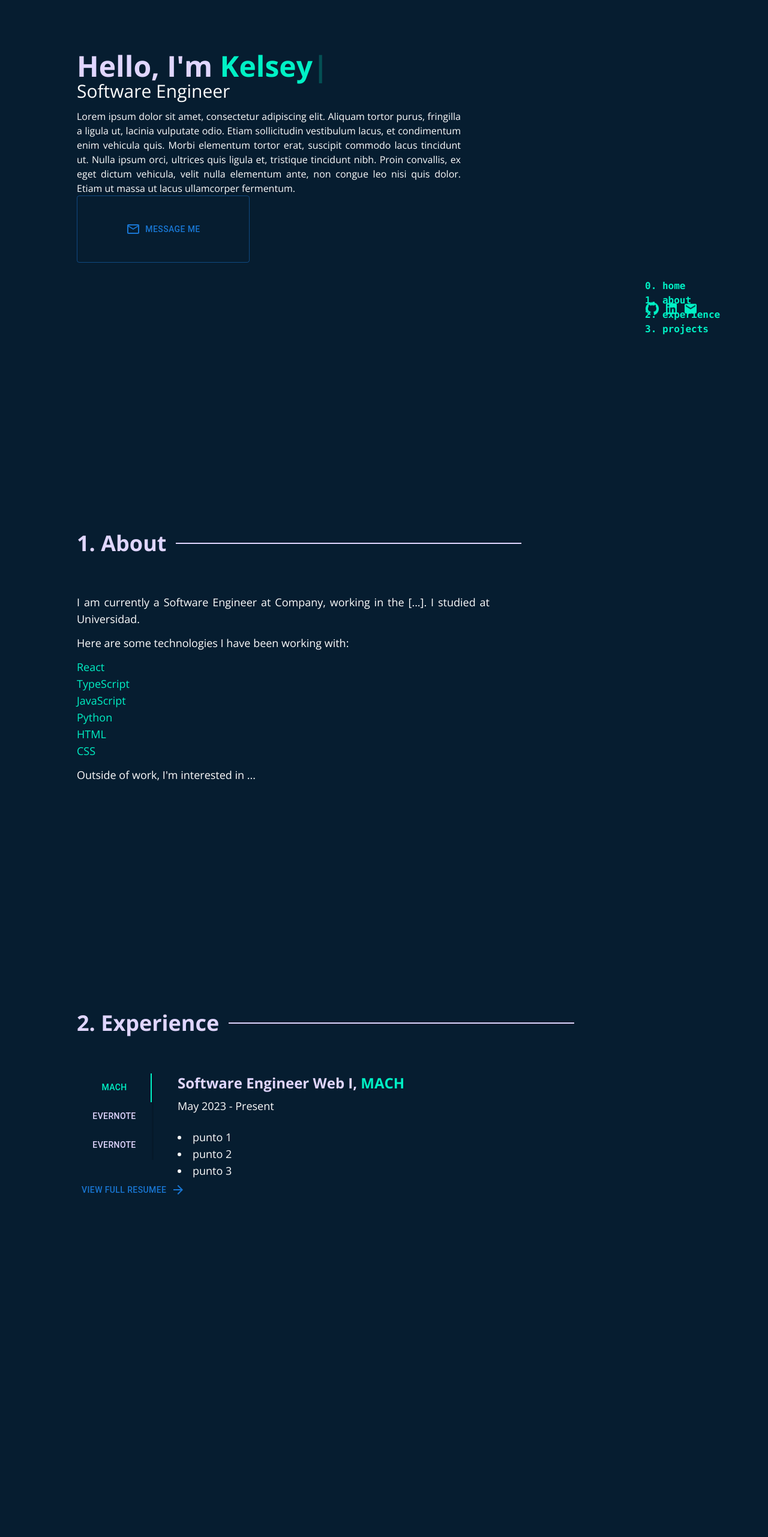
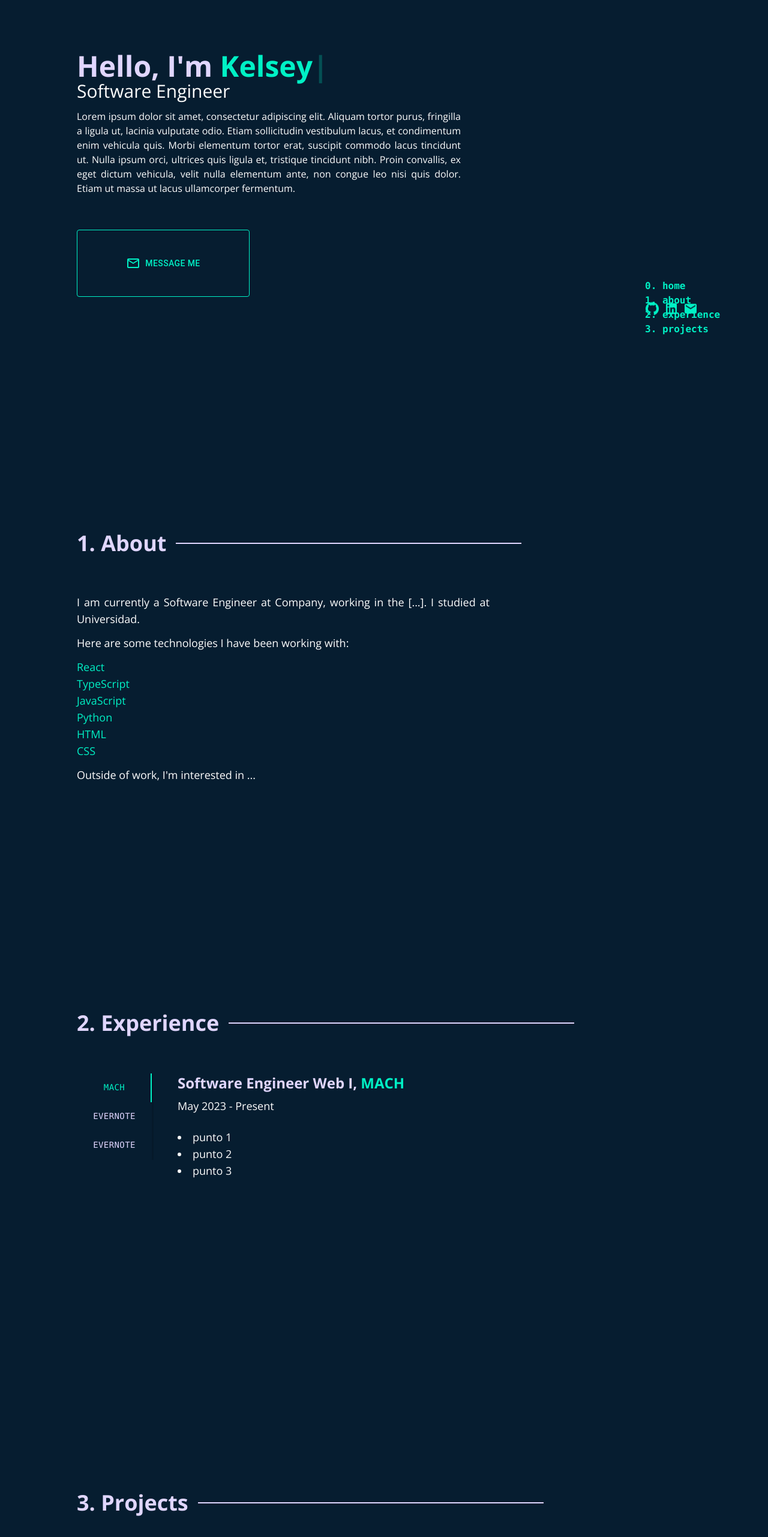
Before and after one commit to kelseyfranken/hello-kelsey, a Next.js app: page / in a window 1280 px wide. Shown: the part 234-2797 px from the top of the page at 60% size. Before the commit the page ends 2613 px from the top, so only its background shows below. Built offline with nearby package versions, Linux system fonts and the light colour scheme.

Commit message:
:sparkles: add project section

```diff
--- a/src/app/page.jsx
+++ b/src/app/page.jsx
@@ -2,27 +2,32 @@
 import About from "@/components/About";
 import Experience from "@/components/Experience";
 import Landing from "@/components/Landing";
+import Projects from "@/components/Projects";
 import Slide from "react-reveal/Slide";
 
 export default function Home() {
   return (
-    <div className="sm:pl-[10%]">
+    <>
       <Slide bottom>
-        <section className="h-screen">
+        <section className="h-screen sm:pl-[10%]">
           <Landing />
         </section>
       </Slide>
       <Slide bottom delay={500}>
-        <section className="h-screen" id="about">
+        <section className="h-screen sm:pl-[10%]" id="about">
           <About />
         </section>
       </Slide>
-
       <Slide bottom delay={500}>
-        <section className="h-screen" id="experience">
+        <section className="h-screen sm:pl-[10%]" id="experience">
           <Experience />
         </section>
       </Slide>
-    </div>
+      <Slide bottom delay={500}>
+        <section className="h-screen" id="projects">
+          <Projects />
+        </section>
+      </Slide>
+    </>
   );
 }
--- a/src/components/Experience.jsx
+++ b/src/components/Experience.jsx
@@ -4,14 +4,17 @@ import Button from "@mui/material/Button";
 import ArrowForwardIcon from "@mui/icons-material/ArrowForward";
 
 export default function Experience() {
+  const showCVButton = false; // TODO: Set to true and add link to CV
   return (
     <div className="pt-28 sm:pt-80 flex flex-col">
       <SectionTitle name={"Experience"} number={"2"} />
       <JobsTabs />
-      <Button className="text-aqua w-fit hover:bg-aqua hover:text-darkNavy mt-12 ml-[15%] gap-2">
-        View Full Resumee
-        <ArrowForwardIcon />
-      </Button>
+      {showCVButton && (
+        <Button className="text-aqua w-fit hover:bg-aqua hover:text-darkNavy mt-12 ml-[15%] gap-2">
+          View Full Resumee
+          <ArrowForwardIcon />
+        </Button>
+      )}
     </div>
   );
 }
--- a/src/components/JobsTabs.jsx
+++ b/src/components/JobsTabs.jsx
@@ -69,7 +69,7 @@ export default function JobsTabs() {
         className="w-32 text-lylla max-sm:w-auto max-sm:border-0 sm:h-fit sm:max-h-48"
         textColor="lylla"
         variant="scrollable"
-        scrollButtons="false"
+        scrollButtons={false}
       >
         {jobsList.map((job, idx) => (
           <Tab
--- /dev/null
+++ b/src/components/MediaCard.jsx
@@ -0,0 +1,40 @@
+import * as React from "react";
+import Card from "@mui/material/Card";
+import CardActions from "@mui/material/CardActions";
+import CardContent from "@mui/material/CardContent";
+import CardMedia from "@mui/material/CardMedia";
+import Button from "@mui/material/Button";
+
+export default function MediaCard({ img, title, description, languages }) {
+  const actions = [
+    { title: "Github", url: "#" },
+    { title: "Live", url: "#" },
+  ];
+
+  const languageList = languages.join(", ");
+
+  return (
+    <Card
+      sx={{ width: 345 }}
+      className="bg-navy hover:bg-lightNavy hover:shadow-lg hover:shadow-gray-900 hover:cursor-pointer"
+    >
+      <CardMedia sx={{ height: 140 }} image={img} title={title} />
+      <CardContent>
+        <h5 className="text-lylla font-bold text-xl">{title}</h5>
+        <div className="text-snow">{description}</div>
+        <span className="text-snow mt-2 text-xs">{languageList}</span>
+      </CardContent>
+      <CardActions>
+        {actions.map((action, index) => (
+          <Button
+            size="small"
+            className="text-aqua hover:bg-transparent hover:text-lylla hover:underline"
+            key={`${index}-${action.title}`}
+          >
+            {action.title}
+          </Button>
+        ))}
+      </CardActions>
+    </Card>
+  );
+}
--- /dev/null
+++ b/src/components/Projects.jsx
@@ -0,0 +1,29 @@
+import MediaCard from "./MediaCard";
+import SectionTitle from "./SectionTitle";
+
+export default function Projects() {
+  const projects = [
+    {
+      title: "Work in Progress",
+      description: "This is a sample project",
+      img: "/projects/wip.jpeg",
+      languages: ["React", "JavaScript", "HTML", "CSS"],
+    },
+  ];
+  return (
+    <div className="pt-28 sm:pt-80 flex flex-col">
+      <SectionTitle name={"Projects"} number={"3"} styles="sm:pl-[10%]" />
+      <div className="flex justify-center lg:pl-[10%] lg:justify-normal">
+        {projects.map((project, index) => (
+          <MediaCard
+            key={`${index}-${project.title}`}
+            img={project.img}
+            description={project.description}
+            title={project.title}
+            languages={project.languages}
+          />
+        ))}
+      </div>
+    </div>
+  );
+}
--- a/src/components/SectionTitle.jsx
+++ b/src/components/SectionTitle.jsx
@@ -1,6 +1,10 @@
-export default function SectionTitle({ name, number }) {
+export default function SectionTitle({ name, number, ...props }) {
   return (
-    <div className="text-4xl text-lylla flex flex-row gap-4 font-bold max-sm:justify-center mb-16">
+    <div
+      className={`text-4xl text-lylla flex flex-row gap-4 font-bold max-sm:justify-center mb-16 ${
+        props.styles ? props.styles : ""
+      }`}
+    >
       <span>
         {number}. {name}
       </span>
--- a/src/styles/globals.css
+++ b/src/styles/globals.css
@@ -7,6 +7,8 @@
   --background-start-rgb: 214, 219, 220;
   --background-end-rgb: 255, 255, 255;
   --dark-navy: #061D30;
+  --navy: #0C3557;
+  --light-navy: #0E4C76;
   --aqua: #00F1C5;
   --snow: #FDFDFD;
   --lylla: #E0D6FF;
--- a/tailwind.config.js
+++ b/tailwind.config.js
@@ -1,31 +1,41 @@
 /** @type {import('tailwindcss').Config} */
 module.exports = {
   content: [
-    './src/pages/**/*.{js,ts,jsx,tsx,mdx}',
-    './src/components/**/*.{js,ts,jsx,tsx,mdx}',
-    './src/app/**/*.{js,ts,jsx,tsx,mdx}',
+    "./src/pages/**/*.{js,ts,jsx,tsx,mdx}",
+    "./src/components/**/*.{js,ts,jsx,tsx,mdx}",
+    "./src/app/**/*.{js,ts,jsx,tsx,mdx}",
   ],
   theme: {
     extend: {
       backgroundImage: {
-        'gradient-radial': 'radial-gradient(var(--tw-gradient-stops))',
-        'gradient-conic':
-          'conic-gradient(from 180deg at 50% 50%, var(--tw-gradient-stops))',
+        "gradient-radial": "radial-gradient(var(--tw-gradient-stops))",
+        "gradient-conic":
+          "conic-gradient(from 180deg at 50% 50%, var(--tw-gradient-stops))",
       },
       colors: {
         darkNavy: {
-          DEFAULT: 'var(--dark-navy)',
+          DEFAULT: "var(--dark-navy)",
+        },
+        navy: {
+          DEFAULT: "var(--navy)",
+        },
+        lightNavy: {
+          DEFAULT: "var(--light-navy)",
         },
         snow: {
-          DEFAULT: 'var(--snow)',
+          DEFAULT: "var(--snow)",
         },
         aqua: {
-          DEFAULT: 'var(--aqua)',
+          DEFAULT: "var(--aqua)",
         },
         lylla: {
-          DEFAULT: 'var(--lylla)',
-        }
-      }
+          DEFAULT: "var(--lylla)",
+        },
+      },
+      fontFamily: {
+        open: ["Open Sans", "sans-serif"],
+      },
     },
   },
-}
+  important: true,
+};
```
Also changed, not shown: public/projects/wip.jpeg (added).
